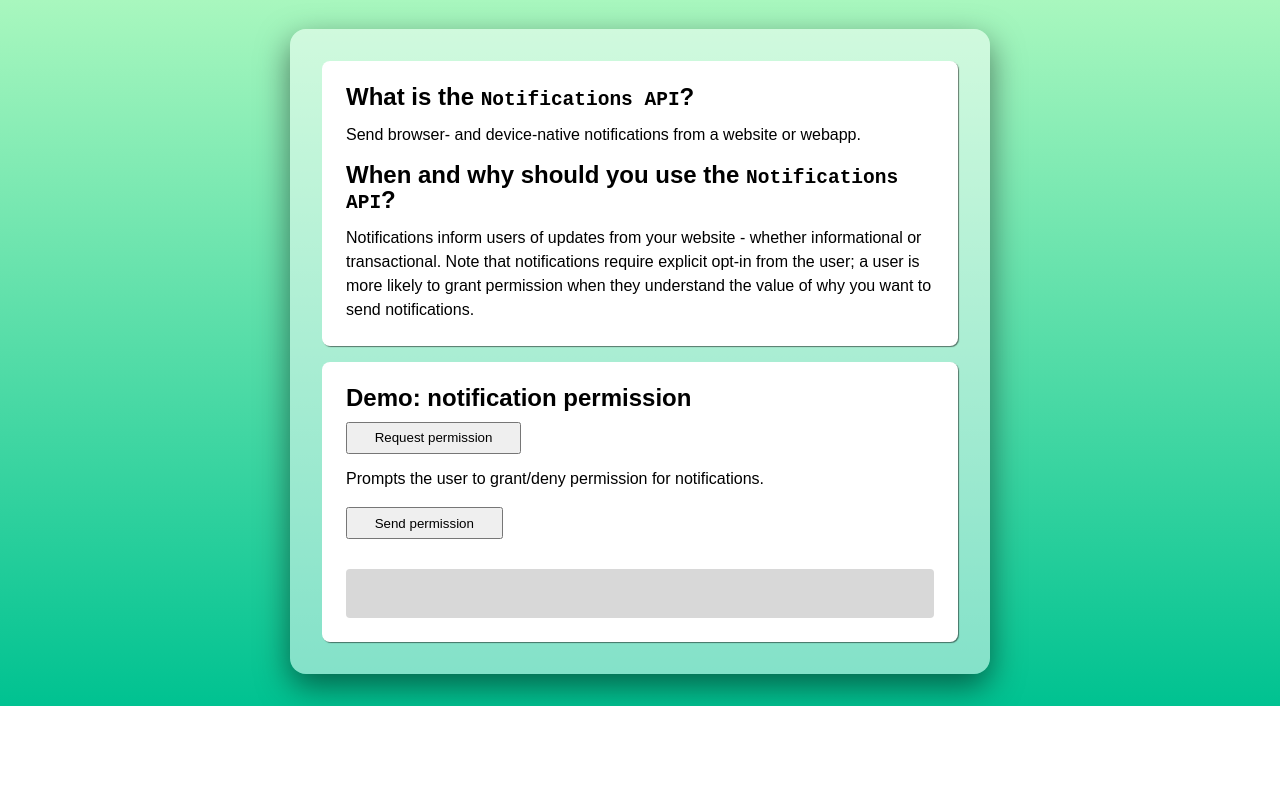
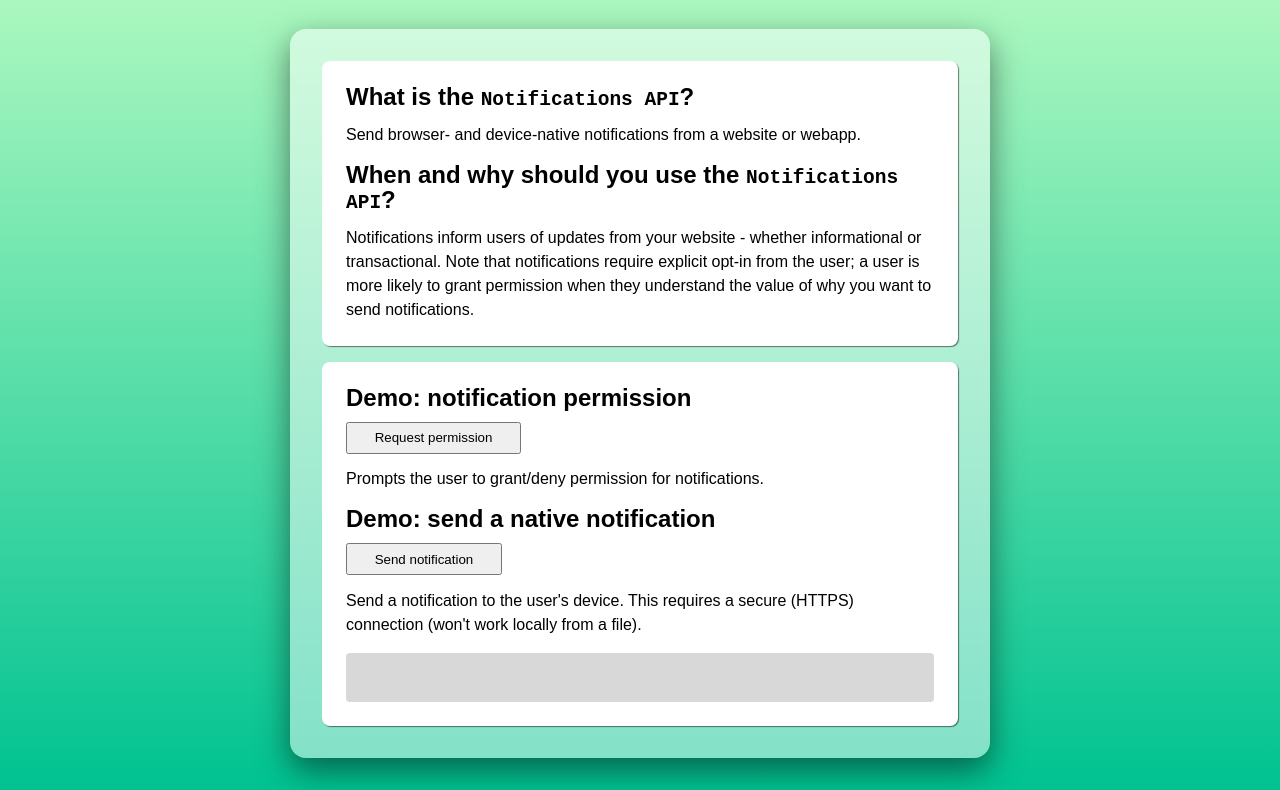
Before and after one commit to bmbruno/js-does-that, a plain HTML site: page examples/03-notification.html in a window 1280 px wide. Shown: the part 107-897 px from the top of the page. Before the commit the page ends 813 px from the top, so only its background shows below. Drawn offline with Linux system fonts and the light colour scheme.

Commit message:
Added note about HTTPS requirement for notifications.

```diff
--- a/examples/03-notification.html
+++ b/examples/03-notification.html
@@ -29,8 +29,10 @@
                 <button type="button" onclick="requestPermission();">Request permission</button>
                 <p>Prompts the user to grant/deny permission for notifications.</p>
 
-                <button type="button" onclick="sendNotification();">Send permission</button>
-                <p></p>
+                <h2>Demo: send a native notification</h2>
+
+                <button type="button" onclick="sendNotification();">Send notification</button>
+                <p>Send a notification to the user's device. This requires a secure (HTTPS) connection (won't work locally from a file).</p>
 
 
                 <div id="Console" class="output code"></div>
@@ -52,6 +54,8 @@
             };
 
             let sendNotification = async () => {
+
+                // NOTE: this will only work in a secure (HTTPS) context
 
                 Demo.clear();
 
```
